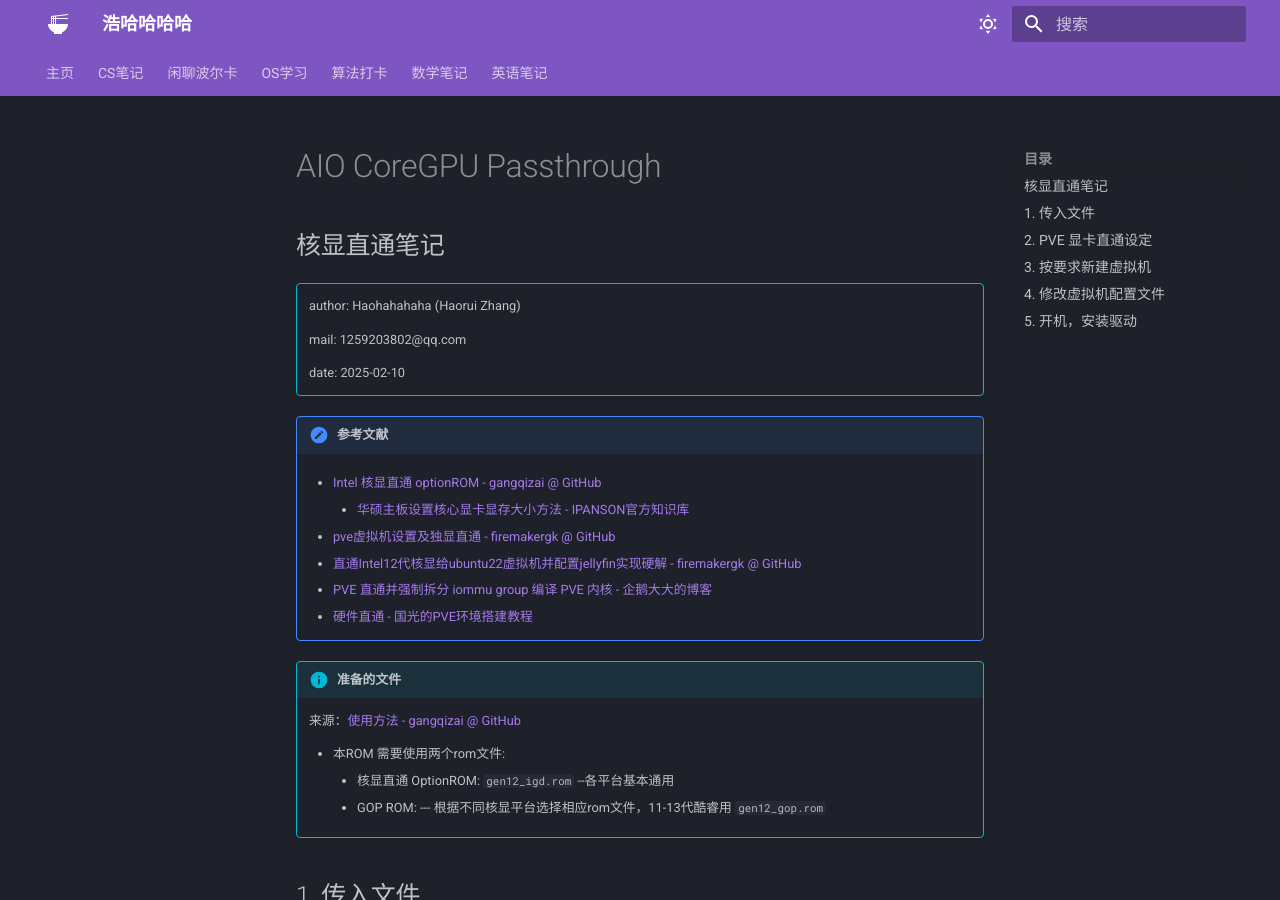
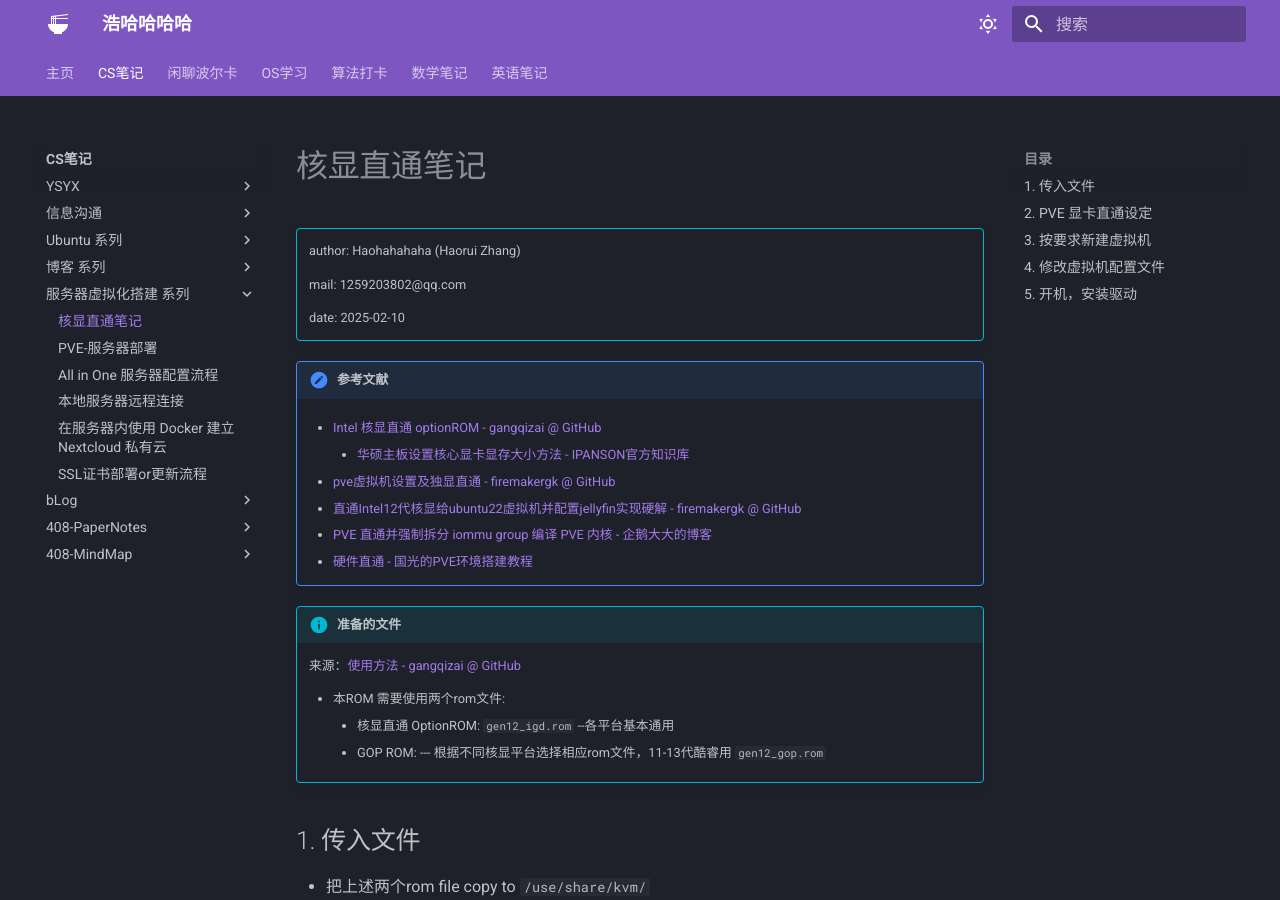
Before and after one commit to Haohahahaha/cs, an MkDocs documentation site: the page built from docs/Server/AIO/AIO-CoreGPU-Passthrough.md, in a window 1280 px wide and 900 px high. Built offline with MkDocs 1.6.1 and Material for MkDocs 9.7.7, drawn with Linux system fonts in a browser that asks for light colours.

Commit message:
2025-02-10_03:24:29 update

```diff
--- a/docs/Server/AIO/AIO-CoreGPU-Passthrough.md
+++ b/docs/Server/AIO/AIO-CoreGPU-Passthrough.md
@@ -1,4 +1,4 @@
-## 核显直通笔记
+# 核显直通笔记
 
 !!! info ""
     author: Haohahahaha (Haorui Zhang)
--- a/mkdocs.yml
+++ b/mkdocs.yml
@@ -60,6 +60,7 @@ nav:
       - 基于 mkdocs-material 的个人博客搭建: greenhand/initializer-material-blog/blog-init.md
       - PPT_jyyslide-md-scripts 安装指南: greenhand/jyyslide-md-script/install.md
     - 服务器虚拟化搭建 系列:
+      - 核显直通笔记: Server/AIO/AIO-CoreGPU-Passthrough.md
       - PVE-服务器部署: Server/AIO/PVE-Server-install.md
       - All in One 服务器配置流程: Server/AIO/All-in-One-Server.md
       - 本地服务器远程连接: Server/Remote-SSH-to-LocalMachine.md
```
